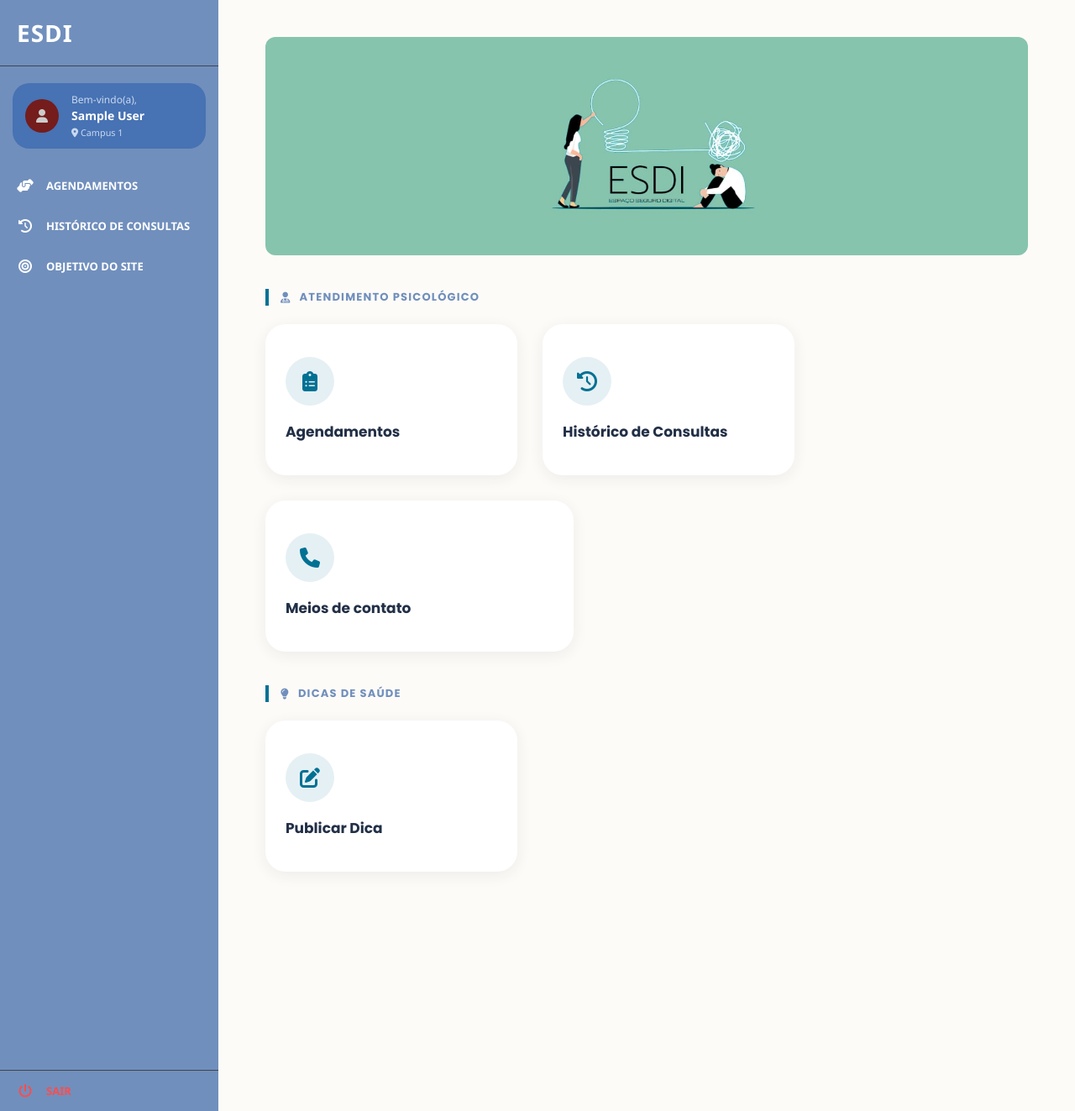
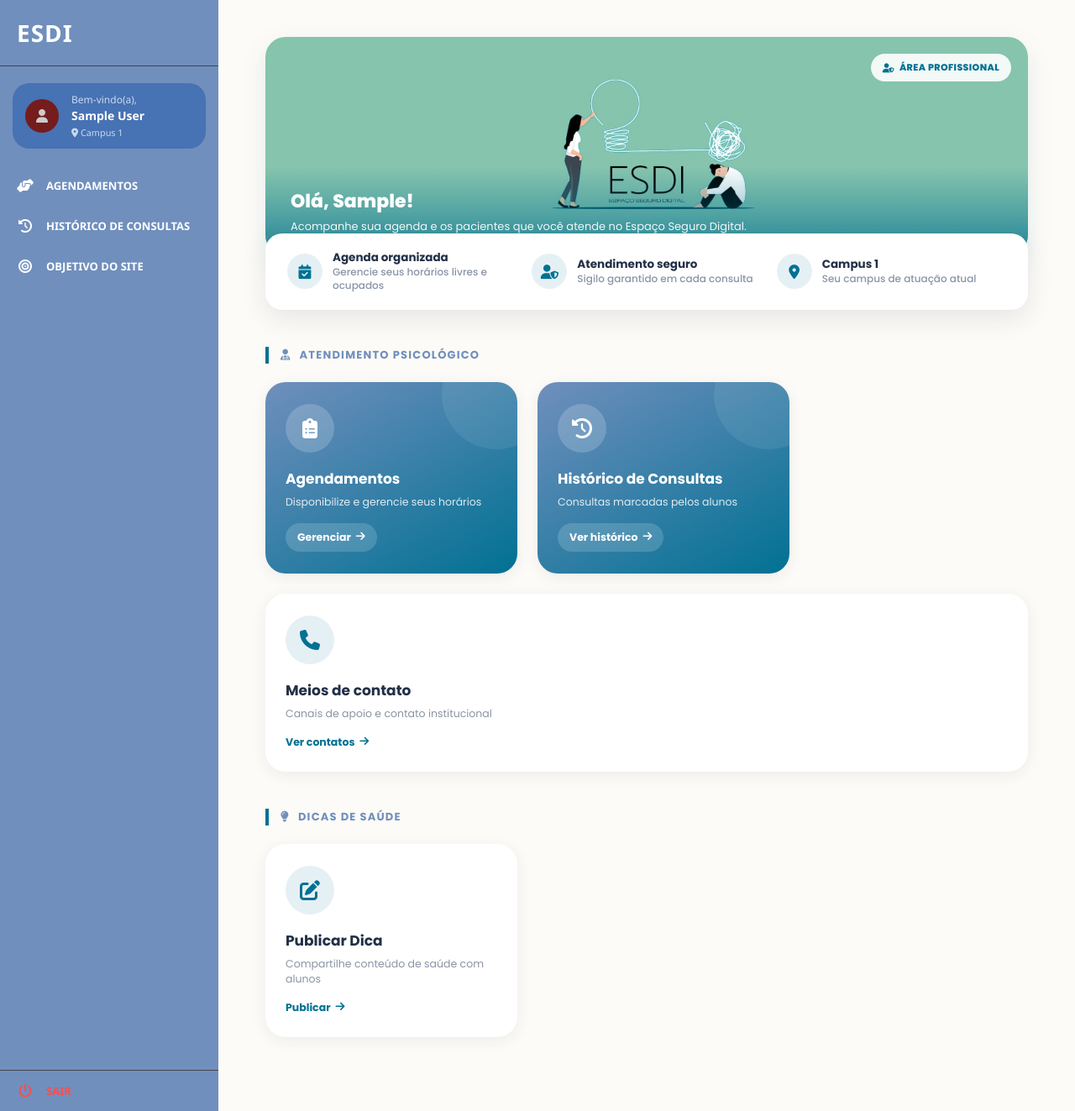
Before and after one commit to myndlynx/Espa-o-Seguro-Digital, a Flask app: page /psicologo in a window 1280 px wide. Shown: the whole page at 84% size. Run offline with Flask 3, Linux system fonts and the light colour scheme; the visitor is signed in with stand-in values (Sample User, id 1).

Commit message:
Update psicologo.html

```diff
--- a/templates/psicologo.html
+++ b/templates/psicologo.html
@@ -39,50 +39,71 @@
 
     <main class="conteudo-principal">
 
-        <div style="width: 100%; margin-bottom: 40px;">
+        <div class="hero-banner">
             <img
                 src="{{ url_for('static', filename='imagens/Imagem_tela.jpeg') }}"
                 alt="ESDI - Espaço Seguro Digital"
-                style="
-                    width: 100%;
-                    max-height: 260px;
-                    object-fit: cover;
-                    border-radius: 12px;
-                    display: block;
-                "
             >
+            <span class="hero-selo"><i class="fa-solid fa-user-shield"></i> Área profissional</span>
+            <div class="hero-texto">
+                <h1>Olá, {{ session['nome'].split(' ')[0] }}!</h1>
+                <p>Acompanhe sua agenda e os pacientes que você atende no Espaço Seguro Digital.</p>
+            </div>
+        </div>
+
+        <div class="info-rapida">
+            <div class="info-item">
+                <div class="info-icone"><i class="fa-solid fa-calendar-check"></i></div>
+                <div class="info-texto"><strong>Agenda organizada</strong>Gerencie seus horários livres e ocupados</div>
+            </div>
+            <div class="info-item">
+                <div class="info-icone"><i class="fa-solid fa-user-shield"></i></div>
+                <div class="info-texto"><strong>Atendimento seguro</strong>Sigilo garantido em cada consulta</div>
+            </div>
+            <div class="info-item">
+                <div class="info-icone"><i class="fa-solid fa-location-dot"></i></div>
+                <div class="info-texto"><strong>Campus {{ session['campus'] }}</strong>Seu campus de atuação atual</div>
+            </div>
         </div>
 
         <div class="secao-titulo">
             <i class="fa-solid fa-user-doctor"></i> ATENDIMENTO PSICOLÓGICO
         </div>
 
-        <div style="display: flex; gap: 30px; flex-wrap: wrap;">
+        <div class="grade-cards">
 
-            <a href="{{ url_for('psicologo.psicologo_agendamentos') }}" class="card-suap">
+            <a href="{{ url_for('psicologo.psicologo_agendamentos') }}" class="card-suap card-destaque">
                 <i class="fa-solid fa-clipboard-list card-icon"></i>
                 <span class="card-title">Agendamentos</span>
+                <span class="card-desc">Disponibilize e gerencie seus horários</span>
+                <span class="card-saiba-mais">Gerenciar <i class="fa-solid fa-arrow-right"></i></span>
             </a>
 
-            <a href="{{ url_for('psicologo.psicologo_historico') }}" class="card-suap">
+            <a href="{{ url_for('psicologo.psicologo_historico') }}" class="card-suap card-destaque">
                 <i class="fa-solid fa-clock-rotate-left card-icon"></i>
                 <span class="card-title">Histórico de Consultas</span>
+                <span class="card-desc">Consultas marcadas pelos alunos</span>
+                <span class="card-saiba-mais">Ver histórico <i class="fa-solid fa-arrow-right"></i></span>
             </a>
 
-            <a href="{{ url_for('ajuda') }}" class="card-suap" style="width:367px;">
+            <a href="{{ url_for('ajuda') }}" class="card-suap" style="width:100%;">
                 <i class="fa-solid fa-phone card-icon"></i>
                 <span class="card-title">Meios de contato</span>
+                <span class="card-desc">Canais de apoio e contato institucional</span>
+                <span class="card-saiba-mais">Ver contatos <i class="fa-solid fa-arrow-right"></i></span>
             </a>
         </div>
 
-        <div class="secao-titulo" style="margin-top: 40px;">
+        <div class="secao-titulo">
             <i class="fa-solid fa-lightbulb"></i> DICAS DE SAÚDE
         </div>
 
-        <div style="display: flex; gap: 30px; flex-wrap: wrap;">
+        <div class="grade-cards">
             <a href="{{ url_for('psicologo.psicologo_dicas') }}" class="card-suap">
                 <i class="fa-solid fa-pen-to-square card-icon"></i>
                 <span class="card-title">Publicar Dica</span>
+                <span class="card-desc">Compartilhe conteúdo de saúde com alunos</span>
+                <span class="card-saiba-mais">Publicar <i class="fa-solid fa-arrow-right"></i></span>
             </a>
         </div>
 
```
